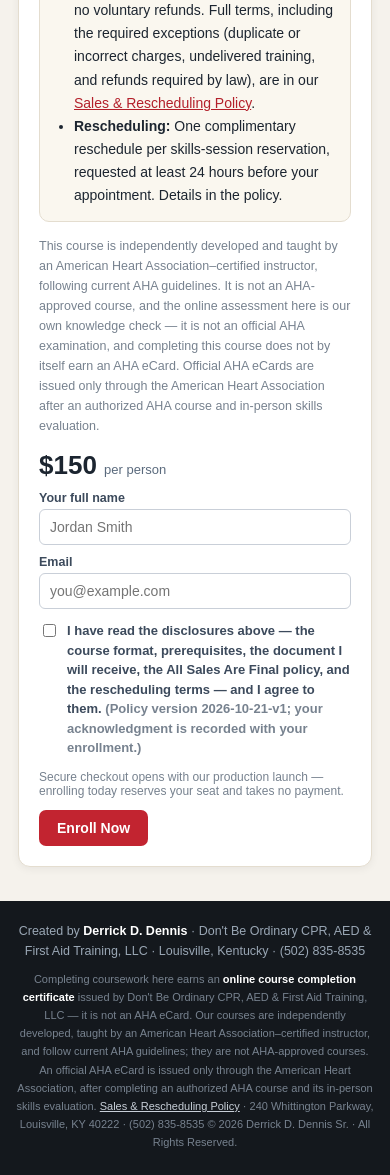
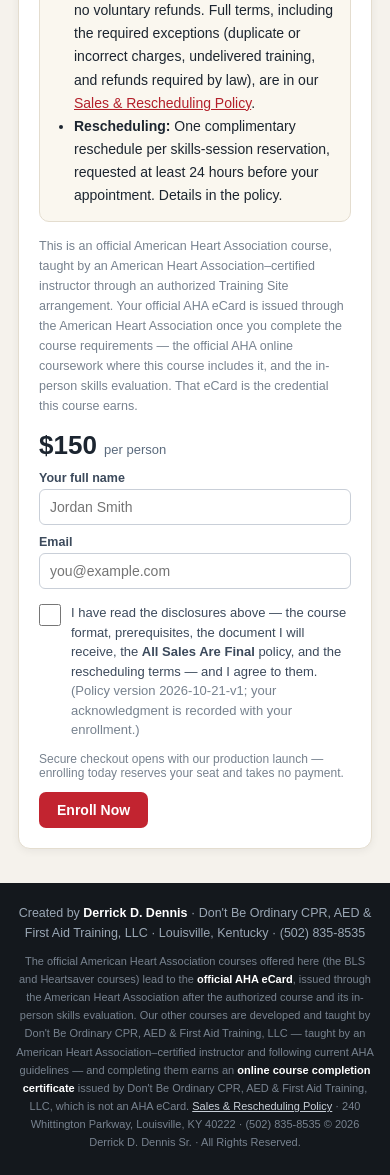
Before and after one commit to bigdbo1210/cpr-academy, a Flask app: page /course/bls in a window 390 px wide. Shown: the part 1592-2767 px from the top of the page. Run offline with Flask 3, Linux system fonts and the light colour scheme; the visitor is signed in with stand-in values (Sample User, id 1); some libraries are stand-ins or nearby versions.

Commit message:
Course-page fixes (Derrick, 2026-10-23): device parity + per-course AHA language
- Enrollment acknowledgment checkbox: was a 13px default box inside a flex
  label with no guaranteed size — effectively lost on phones. Now a fixed
  22x22px control (flex:none, accent color) via .ack-label in base.html;
  verified identical rendering + working enrollment at desktop, iPad,
  and iPhone widths.
- Disclaimer split: official AHA courses (BLS pathway + Heartsaver line —
  AHA's own titles through the Training Site arrangement) now carry the
  official-AHA/eCard language; the independently developed courses keep
  the independent wording. Site footer rewritten to match (no longer
  claims every course is non-AHA).
- Removed the last customer-facing 'Academy' wording (BLS flash message);
  visible branding is Don't Be Ordinary CPR, AED & First Aid Training, LLC.

```diff
--- a/app.py
+++ b/app.py
@@ -137,6 +137,16 @@ OFFICIAL_COURSES = {"bls", "bls-skills", "bls-instructor-led"}  # AHA eCard path
 
 def is_official(course):
     return course["id"] in OFFICIAL_COURSES
+
+# Courses whose pages carry the official-AHA language (Derrick's ruling,
+# 2026-10-23): AHA's own course titles delivered through the Training Site
+# arrangement — the BLS eCard pathway above plus the Heartsaver line. The
+# remaining courses are developed by Don't Be Ordinary CPR and carry the
+# independent-course wording.
+OFFICIAL_LANGUAGE_IDS = OFFICIAL_COURSES | {"heartsaver-cpr-aed", "pediatric", "first-aid"}
+
+def is_official_language(course):
+    return course["id"] in OFFICIAL_LANGUAGE_IDS
 
 MODULE_SETS = {
     "cpr": [
@@ -386,6 +396,7 @@ def course_detail(cid):
     if not course.get("enrollment_open", True):
         flash("Registration for the CPR Instructor Course is not open yet — it is in final preparation. Call (502) 835-8535 to be notified.")
     return render_template("course.html", course=course,
+                           official_aha=is_official_language(course),
                            how=HOW_IT_WORKS.get(cid, ""),
                            workflow=course_workflow(course),
                            prereq=PREREQUISITES.get(cid, ""),
@@ -583,7 +594,7 @@ def quiz(eid):
         flash("This enrollment is waiting on payment confirmation.")
         return redirect(url_for("my_courses"))
     if course_workflow(course) == "aha_blended":
-        flash("Your assessment is inside the official AHA HeartCode BLS online course — there is no separate Academy quiz for this course.")
+        flash("Your assessment is inside the official AHA HeartCode BLS online course — there is no separate quiz for this course on this site.")
         return redirect(url_for("my_courses"))
     questions = course_questions(course)
     total_modules = len(course_modules(course))
--- a/templates/base.html
+++ b/templates/base.html
@@ -27,6 +27,8 @@
         .btn.ghost { background: white; color: #14181d; border: 1px solid #c9cfd8; }
         input[type="text"], input[type="email"], input[type="password"], select { padding: 9px 10px; border: 1px solid #c9cfd8; border-radius: 6px; font-size: 14px; width: 100%; }
         label { font-size: 12.5px; font-weight: bold; color: #3c4a5c; display: block; margin: 10px 0 4px; }
+        .ack-label { display: flex; gap: 10px; align-items: flex-start; font-size: 13px; font-weight: normal; line-height: 1.5; margin: 14px 0 4px; cursor: pointer; }
+        .ack-label input[type="checkbox"] { flex: none; width: 22px; height: 22px; margin: 1px 0 0; padding: 0; accent-color: #c22430; -webkit-appearance: auto; appearance: auto; }
         .card { background: white; border: 1px solid #e4ddcf; border-radius: 12px; padding: 20px; box-shadow: 0 2px 8px rgba(20,24,29,0.06); }
         .footer { background: #14181d; color: #9aa7b5; text-align: center; padding: 20px 16px 24px; font-size: 12.5px; line-height: 1.65; }
         .footer strong { color: white; }
@@ -64,7 +66,7 @@
 
     <div class="footer">
         Created by <strong>Derrick D. Dennis</strong> · Don't Be Ordinary CPR, AED &amp; First Aid Training, LLC · Louisville, Kentucky · (502) 835-8535
-        <div class="fine">Completing coursework here earns an <strong>online course completion certificate</strong> issued by Don't Be Ordinary CPR, AED &amp; First Aid Training, LLC — it is not an AHA eCard. Our courses are independently developed, taught by an American Heart Association–certified instructor, and follow current AHA guidelines; they are not AHA-approved courses. An official AHA eCard is issued only through the American Heart Association, after completing an authorized AHA course and its in-person skills evaluation. <a href="{{ url_for('policy') }}" style="color:#c8cfd8; text-decoration:underline;">Sales &amp; Rescheduling Policy</a> · 240 Whittington Parkway, Louisville, KY 40222 · (502) 835-8535 &copy; 2026 Derrick D. Dennis Sr. · All Rights Reserved.</div>
+        <div class="fine">The official American Heart Association courses offered here (the BLS and Heartsaver courses) lead to the <strong>official AHA eCard</strong>, issued through the American Heart Association after the authorized course and its in-person skills evaluation. Our other courses are developed and taught by Don't Be Ordinary CPR, AED &amp; First Aid Training, LLC — taught by an American Heart Association–certified instructor and following current AHA guidelines — and completing them earns an <strong>online course completion certificate</strong> issued by Don't Be Ordinary CPR, AED &amp; First Aid Training, LLC, which is not an AHA eCard. <a href="{{ url_for('policy') }}" style="color:#c8cfd8; text-decoration:underline;">Sales &amp; Rescheduling Policy</a> · 240 Whittington Parkway, Louisville, KY 40222 · (502) 835-8535 &copy; 2026 Derrick D. Dennis Sr. · All Rights Reserved.</div>
     </div>
 </body>
 </html>
--- a/templates/course.html
+++ b/templates/course.html
@@ -19,7 +19,11 @@
         </ul>
     </div>
 
+    {% if official_aha %}
+    <p style="font-size:12.5px; color:#77828f; line-height:1.6; max-width:680px;">This is an official American Heart Association course, taught by an American Heart Association–certified instructor through an authorized Training Site arrangement. Your official AHA eCard is issued through the American Heart Association once you complete the course requirements — the official AHA online coursework where this course includes it, and the in-person skills evaluation. That eCard is the credential this course earns.</p>
+    {% else %}
     <p style="font-size:12.5px; color:#77828f; line-height:1.6; max-width:680px;">This course is independently developed and taught by an American Heart Association–certified instructor, following current AHA guidelines. It is not an AHA-approved course, and the online assessment here is our own knowledge check — it is not an official AHA examination, and completing this course does not by itself earn an AHA eCard. Official AHA eCards are issued only through the American Heart Association after an authorized AHA course and in-person skills evaluation.</p>
+    {% endif %}
     <div style="font-size:26px; font-weight:800; margin:14px 0 4px;">${{ course.price }} <span style="font-size:13px; font-weight:normal; color:#5a6a7d;">per person</span></div>
 
     {% if course.get('enrollment_open', True) %}
@@ -28,8 +32,8 @@
         <input type="text" name="name" placeholder="Jordan Smith" required>
         <label>Email</label>
         <input type="email" name="email" placeholder="you@example.com" required>
-        <label style="display:flex; gap:8px; align-items:flex-start; font-size:13px; line-height:1.5; margin-top:12px;">
-            <input type="checkbox" name="ack" value="yes" required style="width:auto; margin-top:3px;">
+        <label class="ack-label">
+            <input type="checkbox" name="ack" value="yes" required>
             <span>I have read the disclosures above — the course format, prerequisites, the document I will receive, the <strong>All Sales Are Final</strong> policy, and the rescheduling terms{% if workflow != 'online_only' %}{% endif %} — and I agree to them. <span style="color:#77828f;">(Policy version {{ policy_version }}; your acknowledgment is recorded with your enrollment.)</span></span>
         </label>
         <p style="font-size:12px; color:#77828f;">Secure checkout opens with our production launch — enrolling today reserves your seat and takes no payment.</p>
```
